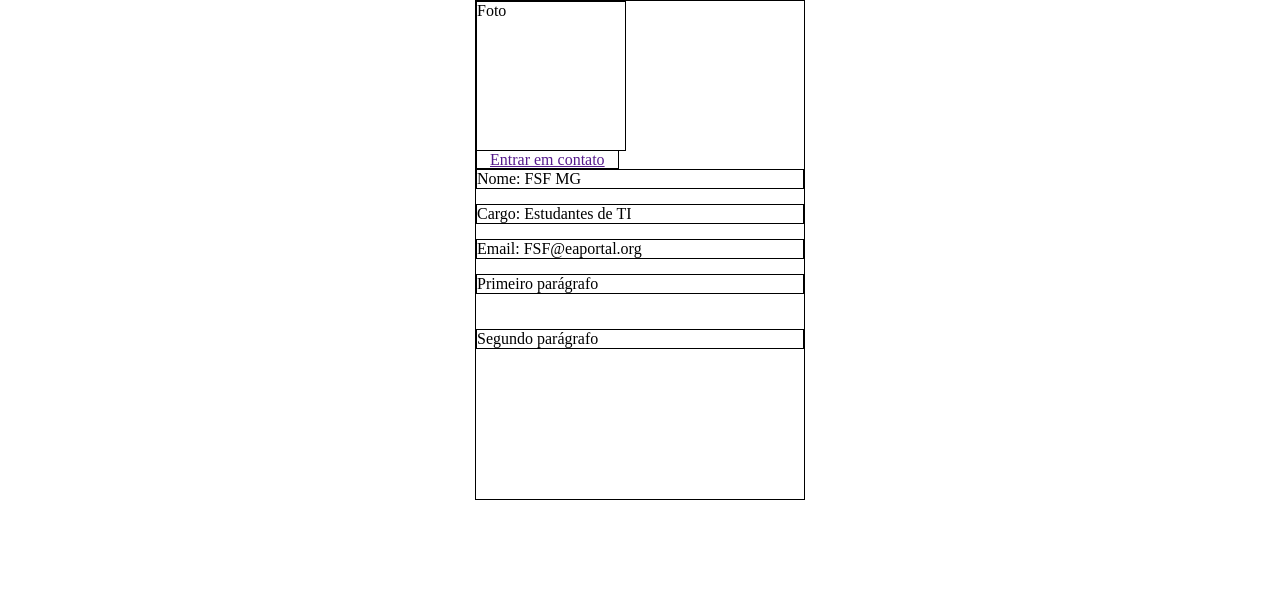
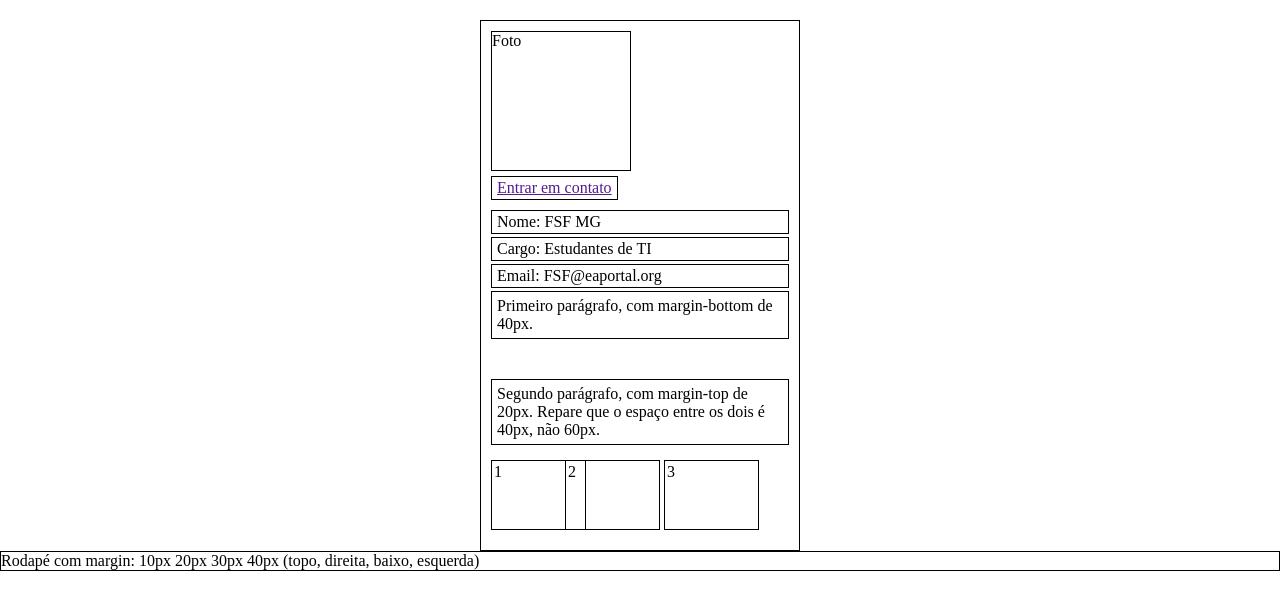
Before and after one commit to Fernando726369/metade-do-trabalho, a plain HTML site: page index.html in a window 1280 px wide. Drawn offline with Linux system fonts and the light colour scheme.

Commit message:
trabalho-quase-termiado

```diff
--- a/index.html
+++ b/index.html
@@ -1,5 +1,5 @@
 <!DOCTYPE html>
-<html lang="en">
+<html lang="pt-br">
 <head>
     <meta charset="UTF-8">
     <meta name="viewport" content="width=device-width, initial-scale=1.0">
@@ -11,13 +11,24 @@
         <div class="Caixa">
             <p class="foto1">Foto</p>
             <nav><a href="">Entrar em contato</a></nav>
+
             <p class="Nome">Nome: FSF MG</p>
             <p class="cargo">Cargo: Estudantes de TI</p>
             <p class="email">Email: FSF@eaportal.org</p>
-            <p class="pp">Primeiro parágrafo</p>
-            <p class="sp">Segundo parágrafo</p>
+
+            <p class="pp">Primeiro parágrafo, com margin-bottom de 40px.</p>
+            <p class="sp">Segundo parágrafo, com margin-top de 20px. Repare que o espaço entre os dois é 40px, não 60px.</p>
+
+            <div class="container-caixas">
+                <div class="caixa-pequena">1</div>
+                <div class="caixa-pequena2">2</div>
+                <div class="caixa-pequena">3</div>
+            </div>
         </div>
+
+        <footer class="rodape">
+            Rodapé com margin: 10px 20px 30px 40px (topo, direita, baixo, esquerda)
+        </footer>
     </main>
-
 </body>
 </html>
--- a/style.css
+++ b/style.css
@@ -1,45 +1,78 @@
-*{
+* {
     padding: 0%;
     margin: 0%;
     box-sizing: border-box;
 }
 
-.Caixa{
-    border: 1px solid black;
-    width: 330px;
-    height: 500px;
-    margin: auto;
-}
-.foto1{
-    border: 1px solid black;
-    width: 150px;
-    height: 150px;
-}
-a{
-    border: 1px solid black;
-    width: 200px;
-    height: 150px;
-    padding-inline: 13px;
-   margin-bottom: 3px;
-}
-.Nome{
-    border: 1px solid black;
-    margin-bottom: 15px;
-}
-.cargo{
-    border: 1px solid black;
-    margin-bottom: 15px;
+body {
+    padding-top: 20px;
 }
 
-.email{
+.Caixa {
     border: 1px solid black;
-    margin-bottom: 15px;
+    width: 320px;
+
+    margin: auto;
+    padding: 10px;
 }
-.pp{
+
+.foto1 {
     border: 1px solid black;
-    margin-bottom: 35px;
+    width: 140px;
+    height: 140px;
 }
-.sp{
+
+a {
+    border: 1px solid black;
+    display: inline-block;
+    padding: 2px 5px;
+    margin-top: 5px;
+    margin-bottom: 10px;
+}
+
+.Nome, .cargo, .email {
+    border: 1px solid black;
+    margin-bottom: 3px;
+    padding: 2px 5px;
+}
+
+.pp {
+    border: 1px solid black;
+    margin-bottom: 40px;
+    padding: 5px;
+}
+
+.sp {
     border: 1px solid black;
     margin-top: 20px;
+    margin-bottom: 15px;
+    padding: 5px;
 }
+
+.container-caixas {
+    margin-bottom: 10px;
+}
+
+.caixa-pequena {
+    border: 1px solid black;
+    width: 95px;
+    height: 70px;
+    display: inline-block;
+    padding: 2px;
+}
+
+.caixa-pequena2{
+    border: 1px solid black;
+    width: 95px;
+    height: 70px;
+    display: inline-block;
+    padding: 2px;
+    margin-left: -25px;
+}
+
+.rodape {
+    border: 1px solid black;
+    display: block;
+    margin: 10px, 20px, 30px, 40px;
+
+}
```
